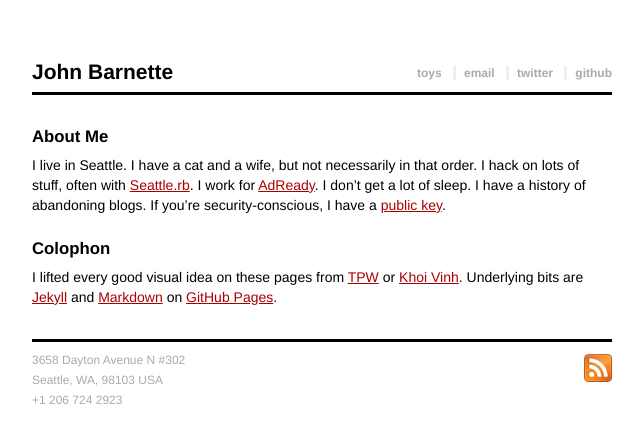
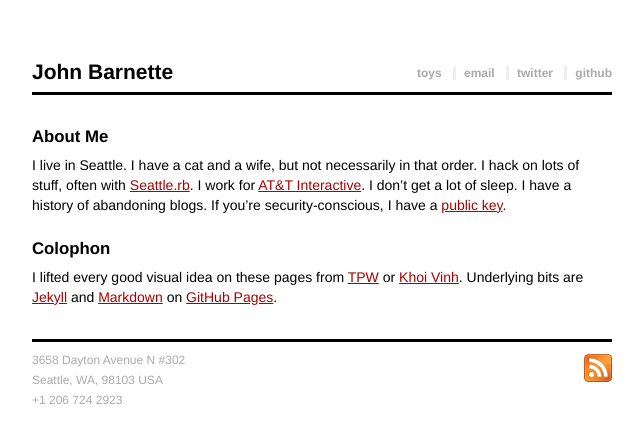
Before and after one commit to jbarnette/jbarnette.github.com, a Jekyll site: the page built from about.markdown, in a window 1280 px wide. Shown: the top 443 px of the page, without its empty margins (318-961 px from the left). Built offline with Jekyll 4.4.1, drawn with Linux system fonts in a browser that asks for light colours; nearby versions of some CDN libraries.

Commit message:
I work somewhere else now.

```diff
--- a/about.markdown
+++ b/about.markdown
@@ -10,15 +10,21 @@ li.toys { border-left: 0; }
 
 ## About Me
 
-I live in Seattle. I have a cat and a wife, but not necessarily in that order. I hack on lots of stuff, often with [Seattle.rb][]. I work for [AdReady][]. I don't get a lot of sleep. I have a history of abandoning blogs. If you're security-conscious, I have a [public key][].
+I live in Seattle. I have a cat and a wife, but not necessarily in
+that order. I hack on lots of stuff, often with [Seattle.rb][s.rb]. I
+work for [AT&T Interactive][atti]. I don't get a lot of sleep. I have
+a history of abandoning blogs. If you're security-conscious, I have a
+[public key][pgp].
 
-[Seattle.rb]: http://www.seattlerb.org
-[AdReady]: http://www.adready.com
-[public key]: /personal/jbarnette.txt
+[s.rb]: http://seattlerb.org
+[atti]: http://attinteractive.com
+ [pgp]: /personal/jbarnette.txt
 
 ## Colophon
 
-I lifted every good visual idea on these pages from [TPW][] or [Khoi Vinh][]. Underlying bits are [Jekyll][] and [Markdown][] on [GitHub Pages][].
+I lifted every good visual idea on these pages from [TPW][] or [Khoi
+Vinh][]. Underlying bits are [Jekyll][] and [Markdown][] on [GitHub
+Pages][].
 
 [TPW]:          http://github.com/mojombo
 [Khoi Vinh]:    http://www.subtraction.com
```
